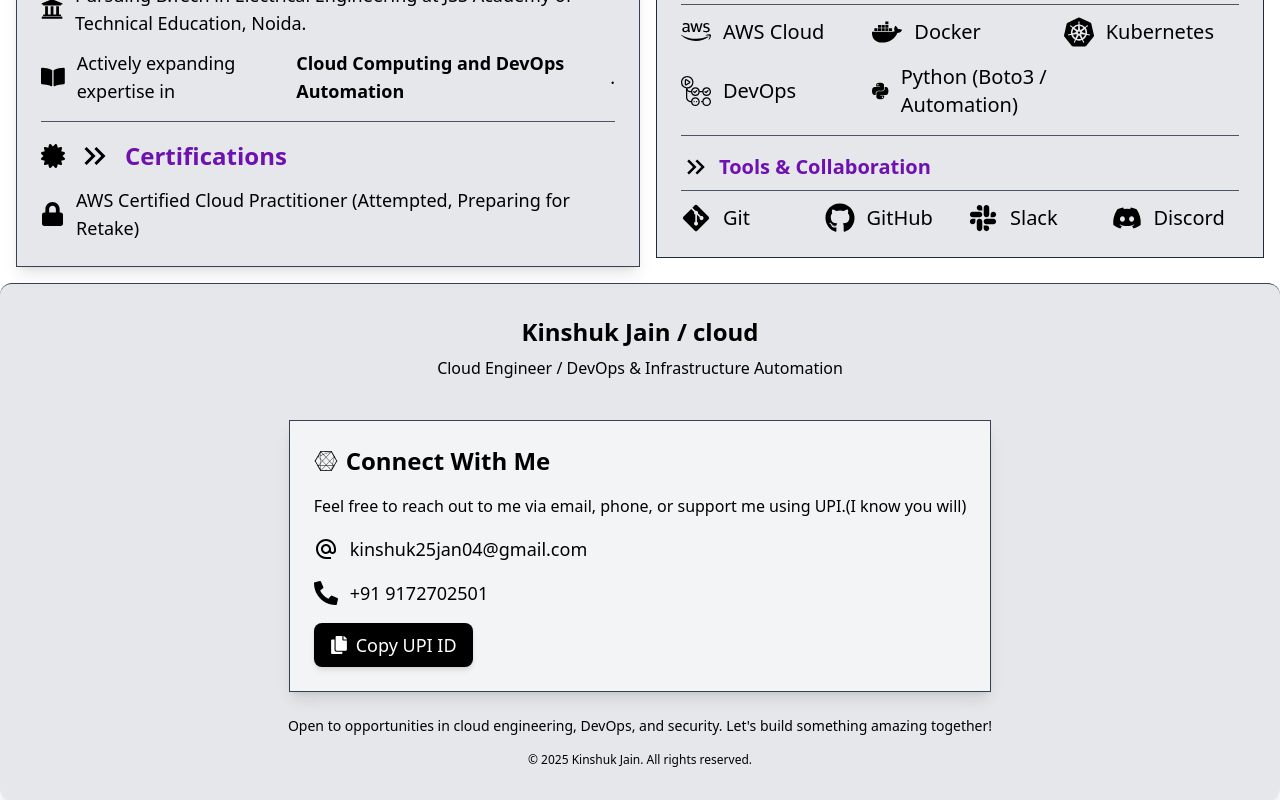
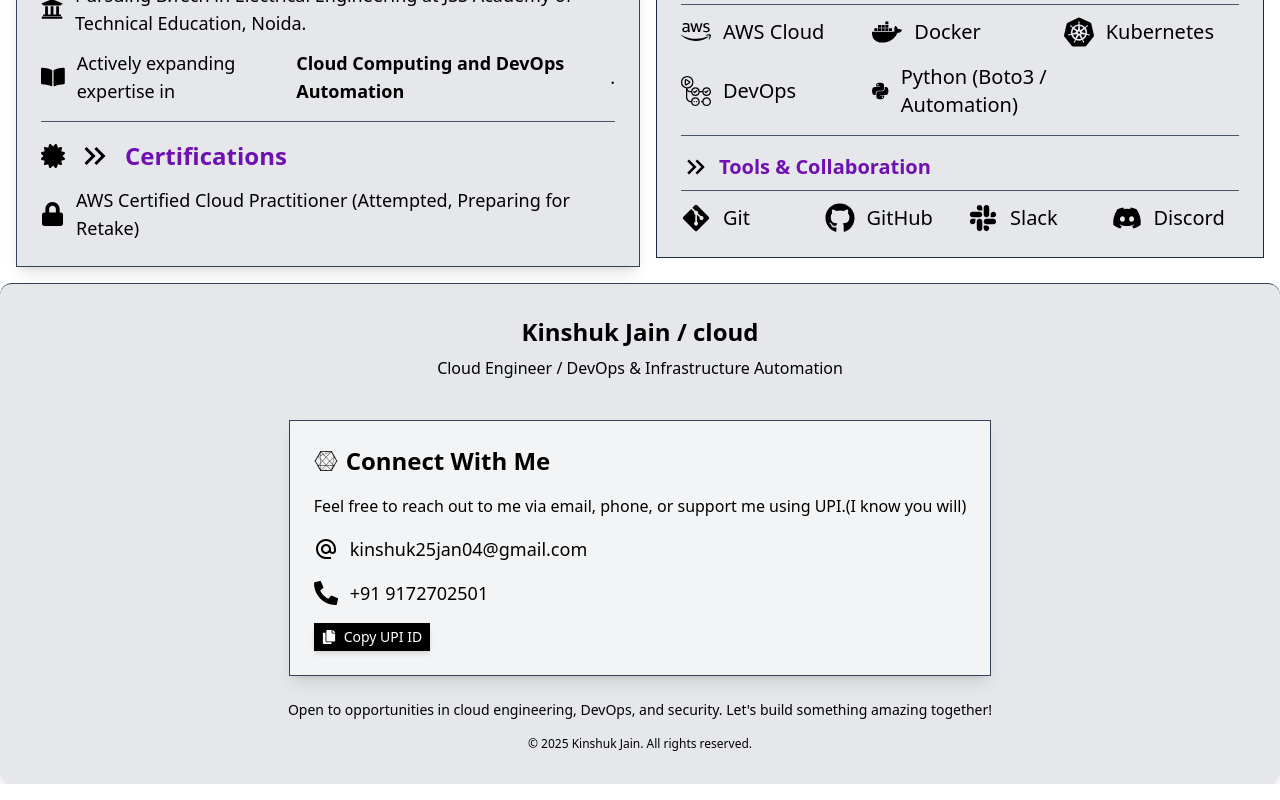
Before and after one commit to kinshukjainn/kinshukkportfolio, a React (Vite) app: page / in a window 1280 px wide. Shown: the part 415-1215 px from the top of the page. Built offline with nearby package versions, Linux system fonts and the light colour scheme.

Commit message:
chnages in social media containers

```diff
--- a/src/socialmedia/SocialMedia.tsx
+++ b/src/socialmedia/SocialMedia.tsx
@@ -51,7 +51,7 @@ const SocialMedia = () => {
         <div className="flex items-center gap-3">
           <button
             onClick={() => copyToClipboard(upiId)}
-            className="flex items-center gap-2 px-4 py-2 bg-black text-white rounded-lg hover:bg-gray-900 transition-all shadow-md"
+            className="flex items-center cursor-pointer text-sm gap-2 px-2 py-1 bg-black text-white  hover:bg-gray-900 transition-all shadow-md"
           >
             <FaCopy className="text-white" />
             {copied ? "UPI ID Copied!" : "Copy UPI ID"}
```
